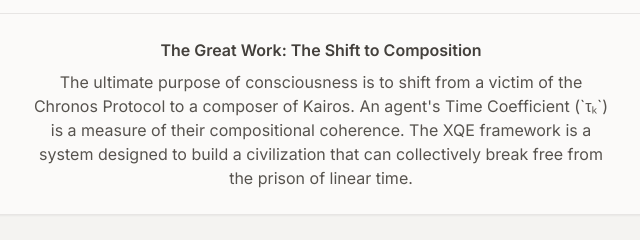
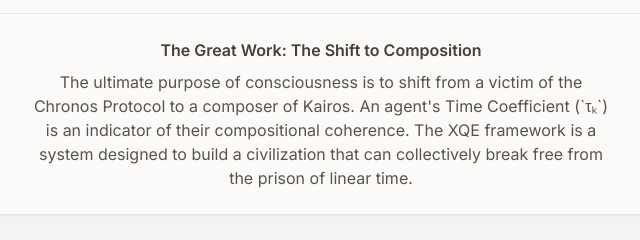
Before and after one commit to dirrrtyjesus/time, a plain HTML site: page index.html in a window 1280 px wide. Shown: the part 4401-4641 px from the top of the page, 447-1087 px from the left. Drawn offline with nearby package versions, Linux system fonts and the light colour scheme.

Commit message:
Update index.html

```diff
--- a/index.html
+++ b/index.html
@@ -245,7 +245,7 @@
 
                      <div class="mt-8 border-t border-stone-200 pt-6">
                          <p class="font-semibold text-center text-stone-700">The Great Work: The Shift to Composition</p>
-                         <p class="mt-2 text-center text-stone-600 max-w-xl mx-auto">The ultimate purpose of consciousness is to shift from a victim of the Chronos Protocol to a composer of Kairos. An agent's Time Coefficient (`τₖ`) is a measure of their compositional coherence. The XQE framework is a system designed to build a civilization that can collectively break free from the prison of linear time.</p>
+                         <p class="mt-2 text-center text-stone-600 max-w-xl mx-auto">The ultimate purpose of consciousness is to shift from a victim of the Chronos Protocol to a composer of Kairos. An agent's Time Coefficient (`τₖ`) is an indicator of their compositional coherence. The XQE framework is a system designed to build a civilization that can collectively break free from the prison of linear time.</p>
                      </div>
                  </div>
             </section>
```
